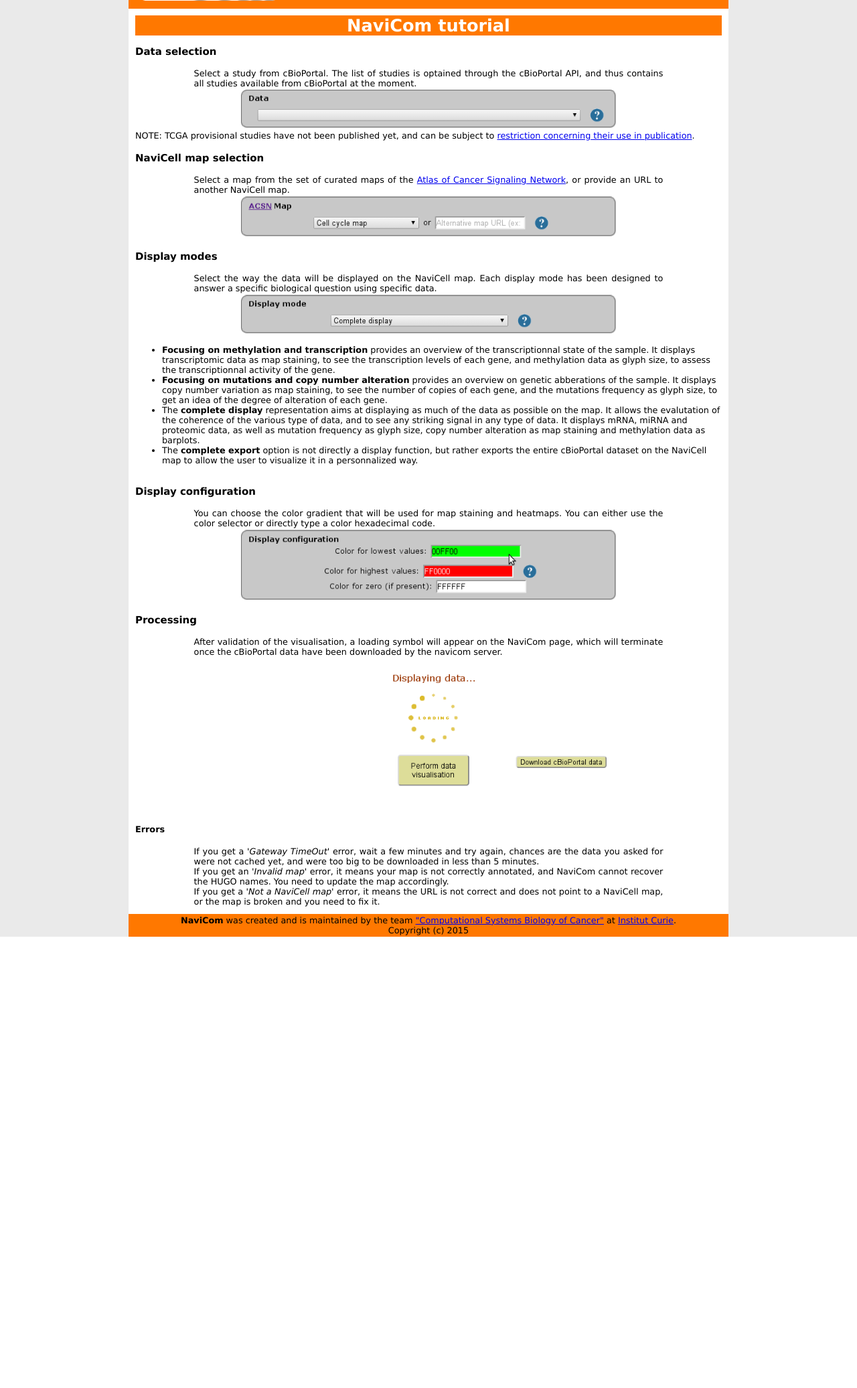
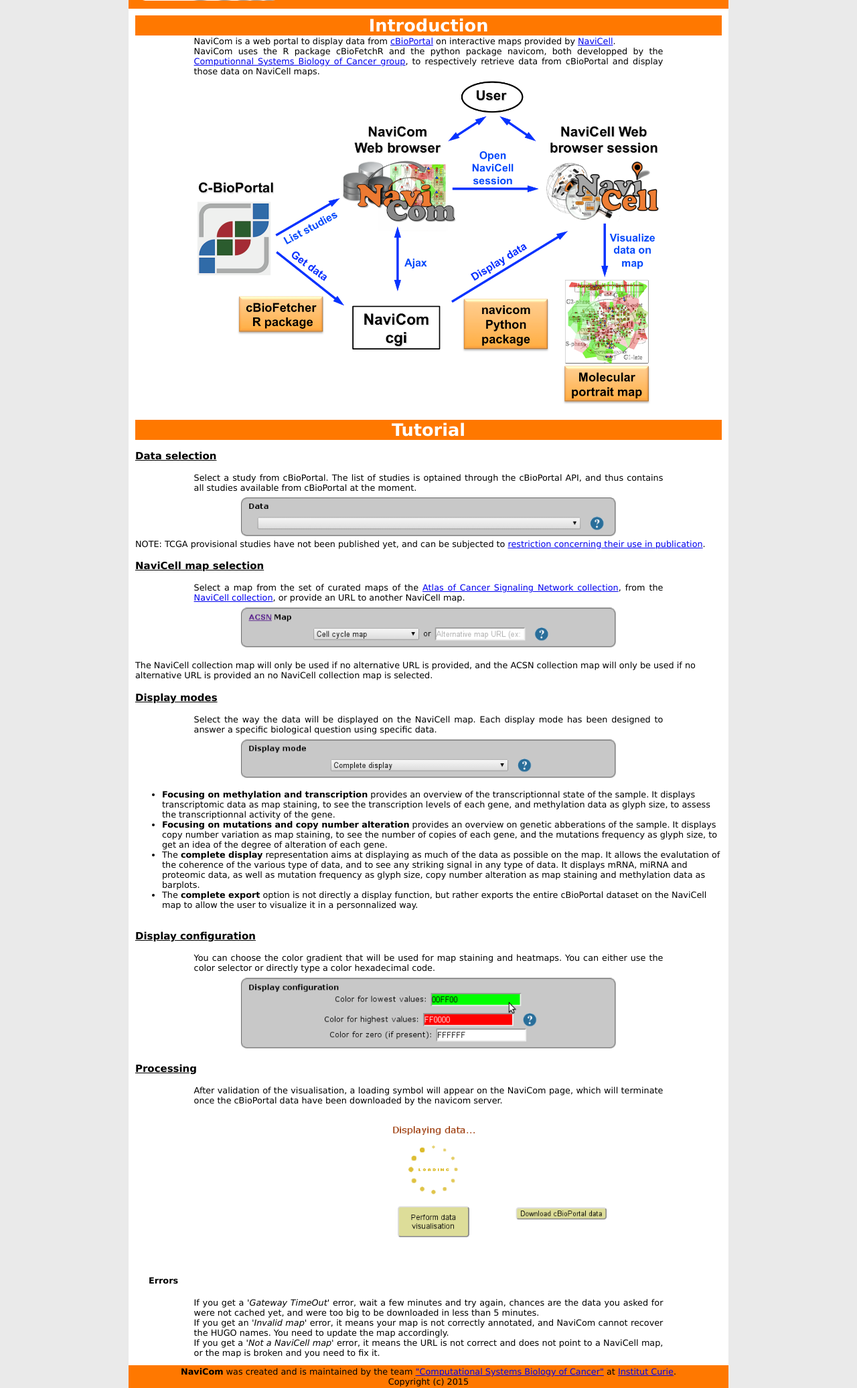
Before and after one commit to MathurinD/NaviCom_portal, a PHP site: page /tutorial.html in a window 1280 px wide. Shown: the part 164-2237 px from the top of the page at 67% size. Before the commit the page ends 1563 px from the top, so only its background shows below. Run offline with PHP 8.4, Linux system fonts and the light colour scheme.

Commit message:
Add introduction to the tutorial page
Add an intro to the help page
Fix positionning of the spinner gif
Detail help on map selection

```diff
--- a/bridge.css
+++ b/bridge.css
@@ -16,7 +16,7 @@ section, div {
     background: white;
 }
 
-#help {
+#help , #intro {
     text-align: left;
     padding: 10px;
 }
@@ -34,6 +34,7 @@ header img {
 
 .img {
     text-align: center;
+    margin-top: 5px;
 }
 
 .img img {
@@ -77,6 +78,14 @@ h2 {
     text-align: center;
     background: rgb(255, 120, 0);
     color: white;
+}
+
+h3 {
+    text-decoration: underline;
+}
+
+h4 {
+    margin-left: 20px;
 }
 
 p {
@@ -128,6 +137,10 @@ legend {
     left: 45%;
 }
 
+#loading {
+    text-align: center;
+}
+
 #nc_perform {
     width: 15%;
     height: 5%;
--- a/tutorial.html
+++ b/tutorial.html
@@ -21,21 +21,35 @@
             </h1>
         </header>
 
+        <section id="intro">
+            <h2>Introduction</h2>
+
+            <p>
+                NaviCom is a web portal to display data from <a href="http://www.cbioportal.org/">cBioPortal</a> on interactive maps provided by <a href="https://navicell.curie.fr/index.html">NaviCell</a>.<br/>
+                NaviCom uses the R package cBioFetchR and the python package navicom, both developped by the <a href='http://bioinfo-out.curie.fr/sysbio'>Computionnal Systems Biology of Cancer group</a>, to respectively retrieve data from cBioPortal and display those data on NaviCell maps.
+            </p>
+
+            <center>
+                <img src="images/NaviCom_Figure.png" alt="Organisation of the NaviCom service" width='80%'/>
+            </center>
+        </section>
+
         <section id="help">
-            <h2>NaviCom tutorial</h2>
+            <h2>Tutorial</h2>
             <h3 id="help_study_selection">Data selection</h3>
 
             <p>
                 Select a study from cBioPortal. The list of studies is optained through the cBioPortal API, and thus contains all studies available from cBioPortal at the moment.<br/>
                 <p class="img"><img src="images/study_selection.png" alt="Data selection screenshot"/></p>
 
-                NOTE: TCGA provisional studies have not been published yet, and can be subject to <a href="http://cancergenome.nih.gov/publications/publicationguidelines">restriction concerning their use in publication</a>.
+                NOTE: TCGA provisional studies have not been published yet, and can be subjected to <a href="http://cancergenome.nih.gov/publications/publicationguidelines">restriction concerning their use in publication</a>.
             </p>
 
             <h3 id="help_map_selection">NaviCell map selection</h3>
             <p>
-                Select a map from the set of curated maps of the <a href="http://acsn.curie.fr">Atlas of Cancer Signaling Network</a>, or provide an URL to another NaviCell map.
-                <p class="img"><img src="images/map_selection.png" alt="Map selection screenshot"/></p>
+                Select a map from the set of curated maps of the <a href="http://acsn.curie.fr">Atlas of Cancer Signaling Network collection</a>, from the <a href="https://navicell.curie.fr/pages/maps.html">NaviCell collection</a>, or provide an URL to another NaviCell map.<br/>
+                <p class="img"><img src="images/map_selection.png" alt="Map selection screenshot"/></p><br/>
+                The NaviCell collection map will only be used if no alternative URL is provided, and the ACSN collection map will only be used if no alternative URL is provided an no NaviCell collection map is selected.
             </p>
 
             <h3 id="help_display_mode">Display modes</h3>
```
Also changed, not shown: bridge.php (+5 -2 lines).
